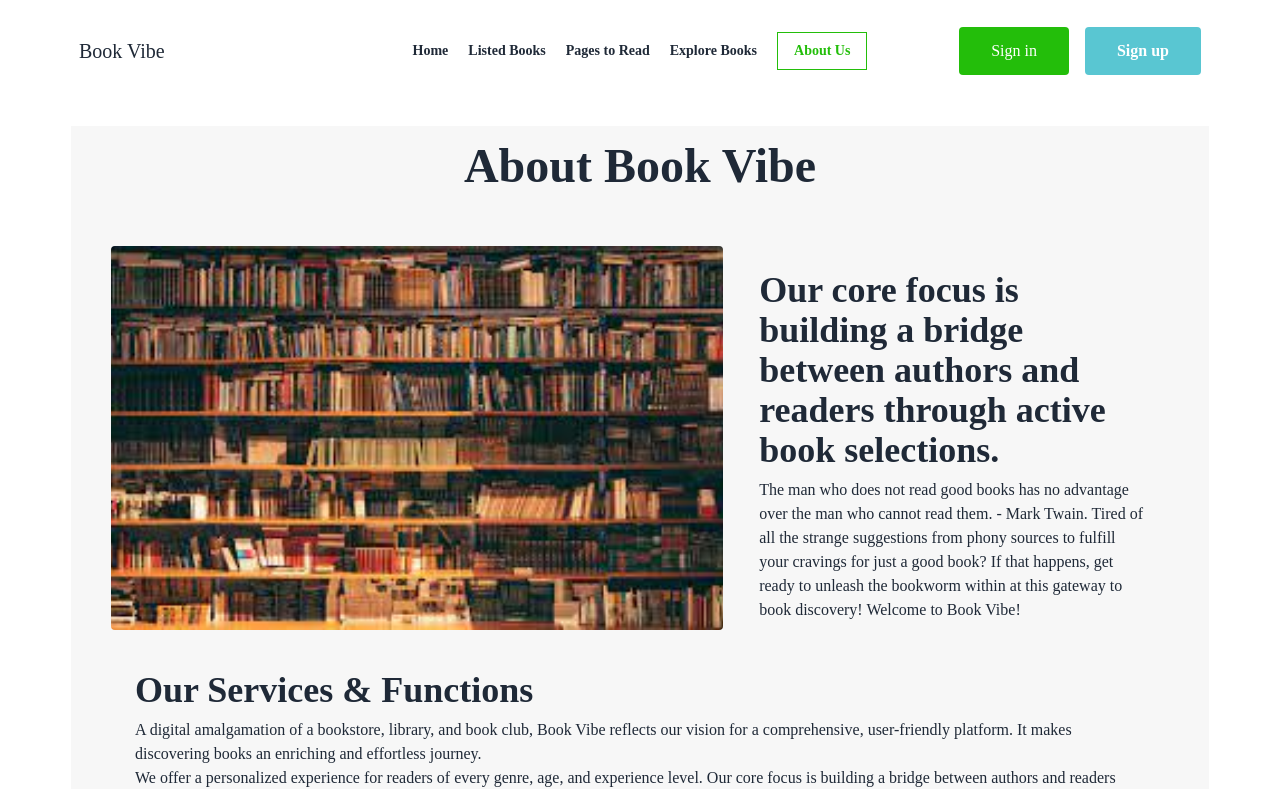
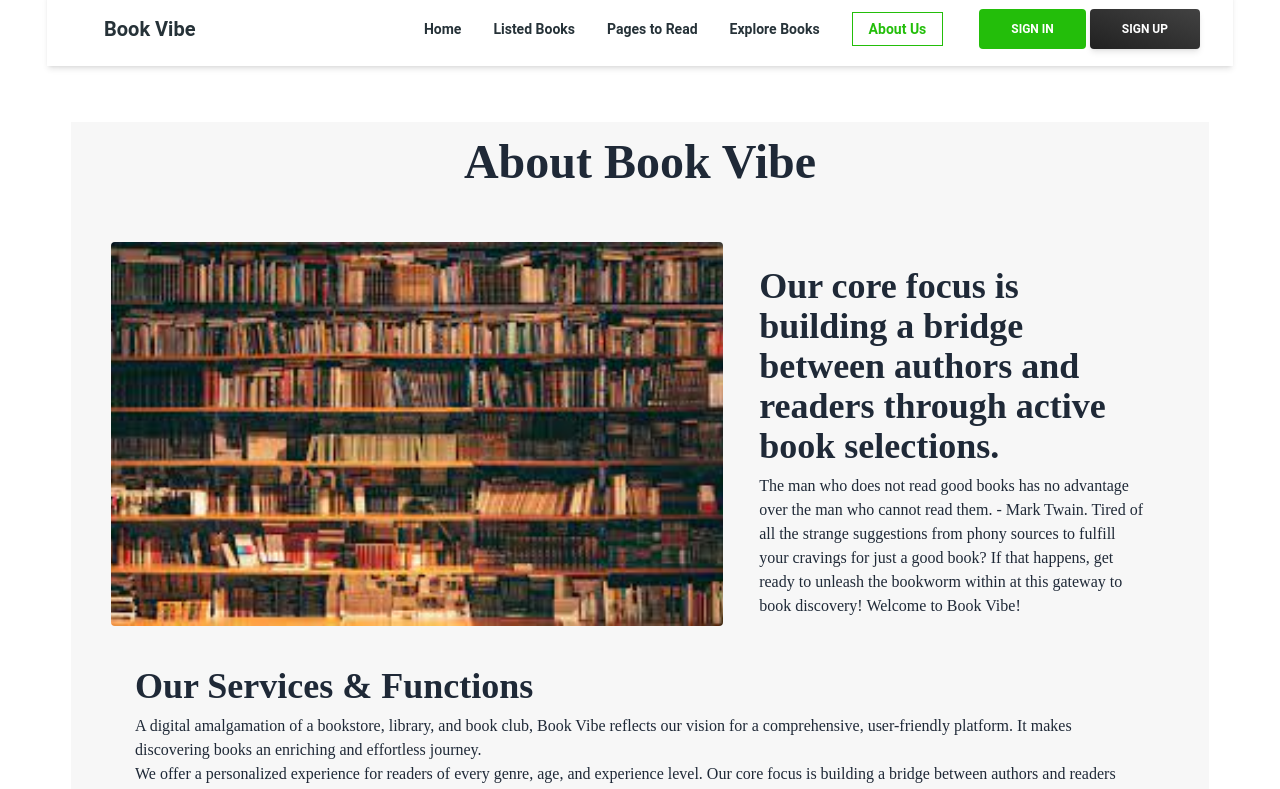
Before and after one commit to NLucky320/BOOK-VIBE, a React (Vite) app: page /aboutUs in a window 1280 px wide. Shown: the top 789 px of the page. Built offline with nearby package versions, Linux system fonts and the light colour scheme.

Commit message:
nav updated

```diff
--- a/src/Pages/AboutUs.jsx
+++ b/src/Pages/AboutUs.jsx
@@ -2,7 +2,7 @@
 import image from "../../src/assets/images.jpg";
 const AboutUs = () => {
   return (
-    <section className="p-4 mt-[100px] lg:mt-[40px] bg-[#13131308]">
+    <section className="p-4 mt-[80px]  bg-[#13131308]">
       <h1 className="text-4xl font-bold leading-none sm:text-5xl text-center pb-4">
         About Book Vibe
       </h1>
--- a/src/Pages/ExploreBooks.jsx
+++ b/src/Pages/ExploreBooks.jsx
@@ -11,7 +11,7 @@
     }, [data]);
 
     return (
-        <div className="p-4 mt-[100px] lg:mt-[40px] text-center">
+        <div className="p-4 mt-[80px] text-center">
             <h2 className="font-bold text-[40px]">Explore Books</h2>
               <div className="hero bg-[#0d0d0d0d] mt-4 md:mt-[52px] md:py-[80px] rounded-[24px]">
   <div className="hero-content flex-col lg:flex-row-reverse gap-4 lg:gap-[86px]">
--- a/src/Pages/Home.jsx
+++ b/src/Pages/Home.jsx
@@ -2,9 +2,11 @@
 import Books from '../components/Books';
 import Hero from '../components/Hero';
 
+
 const Home = () => {
     return (
         <div>
+
             <Hero></Hero>
             <Books></Books>
         </div>
--- a/src/Pages/ListedBooks.jsx
+++ b/src/Pages/ListedBooks.jsx
@@ -27,12 +27,12 @@
     };
     sortArray(sortOption);
   }, [sortOption]);
-  console.log(displayBooks);
+  // console.log(displayBooks);
   const handleSortChange = (e) => {
     setSortOption(e.target.value);
   };
   return (
-    <div className="p-4 lg:mt-[30px]">
+    <div className="p-4 mt-[80px]">
       <div className="bg-[#1313130D] p-6 rounded-[24px]">
         <h2 className="text-center font-bold text-4xl">Books</h2>
       </div>
--- a/src/Pages/PageToRead.jsx
+++ b/src/Pages/PageToRead.jsx
@@ -16,7 +16,7 @@
 const PageToRead = () => {
   const savedBooks = getBooks();
   if (!savedBooks || savedBooks.length === 0) {
-    return <div>No books to display</div>;
+    return <div className="text-4xl text-center font bold mt-40">No book to display</div>;
   }
   const { localData } = useLocalStorage();
   // console.log(localData)
--- a/src/components/Books.jsx
+++ b/src/components/Books.jsx
@@ -17,8 +17,8 @@
     //     .then(data=>setBooks(data))
     // },[])
     return (
-        <div className="p-4 md:mt-[80px] text-center">
-            <h2 className="font-bold text-[40px]">Books</h2>
+        <div className="p-4 mt-6 md:mt-[70px] text-center">
+            <h2 className="font-bold text-[40px] pb-6">Books</h2>
             <div className="grid grid-cols-1 md:grid-cols-2 lg:grid-cols-3 gap-4">
  {
                 data.map(book => <Book key={book.bookId} book={book}></Book> )
--- a/src/components/Hero.jsx
+++ b/src/components/Hero.jsx
@@ -4,7 +4,7 @@
 const Hero = () => {
     return (
         <div>
-  <div className="hero bg-[#0d0d0d0d] p-4 md:mt-[52px] md:py-[80px] rounded-[24px]">
+  <div className="hero bg-[#0d0d0d0d] p-4 mt-[100px] md:py-[80px] rounded-[24px]">
   <div className="hero-content flex-col lg:flex-row-reverse gap-4 lg:gap-[86px]">
     <img src={image} className="max-w-sm rounded-lg shadow-2xl" />
     <div className="max-w-[526px]">
--- a/src/components/Nav.jsx
+++ b/src/components/Nav.jsx
@@ -1,63 +1,32 @@
-import { Link, NavLink } from "react-router-dom";
+import React from "react";
+import {
+  Navbar,
+  MobileNav,
+  Typography,
+  Button,
+  IconButton,
+
+} from "@material-tailwind/react";
+import { NavLink } from "react-router-dom";
 
 const Nav = () => {
-    return (
-        <div>
-          <div className="navbar bg-base-100">
-  <div className="navbar-start">
-    <div className="dropdown">
-      <div tabIndex={0} role="button" className="btn btn-ghost lg:hidden">
-        <svg xmlns="http://www.w3.org/2000/svg" className="h-5 w-5" fill="none" viewBox="0 0 24 24" stroke="currentColor"><path strokeLinecap="round" strokeLinejoin="round" strokeWidth="2" d="M4 6h16M4 12h8m-8 6h16" /></svg>
-      </div>
-      <ul tabIndex={0} className="menu menu-sm dropdown-content mt-1 z-[1] p-2 shadow bg-base-100 rounded-box w-52">
-      <NavLink
-              to="/"
-              className={({ isActive }) =>
-                isActive ? "text-primary font-bold" : "font-bold"
-              }
+  const [openNav, setOpenNav] = React.useState(false);
+
+  React.useEffect(() => {
+    window.addEventListener(
+      "resize",
+      () => window.innerWidth >= 960 && setOpenNav(false),
+    );
+  }, []);
+
+  const navList = (
+    <ul className="mt-2 mb-4 flex flex-col gap-2 lg:mb-0 lg:mt-0 lg:flex-row lg:items-center lg:gap-6">
+      <Typography
+        as="li"
+        variant="small"
+        color="blue-gray"
+        className="p-1 font-normal"
       >
-              Home
-                </NavLink>
-                 <NavLink
-              to="/listedBooks"
-              className={({ isActive }) =>
-                isActive ?"text-primary font-bold" : "font-bold"
-              }
-            >
-             Listed Books
-            </NavLink>
-            <NavLink
-              to="/pagesToRead"
-              className={({ isActive }) =>
-                isActive ? "text-primary font-bold" : "font-bold"
-              }
-            >
-             Pages to Read
-            </NavLink>
-            <NavLink
-              to="/exploreBooks"
-              className={({ isActive }) =>
-                isActive ? "text-primary font-bold" : "font-bold"
-              }
-            >
-             Explore Books
-            </NavLink>
-            <NavLink
-              to="/aboutUs"
-              className={({ isActive }) =>
-                isActive ? "text-primary font-bold" : "font-bold"
-              }
-            >
-           About Us
-            </NavLink>
-
-      </ul>
-    </div>
-    <a className=" text-xl">Book Vibe</a>
-  </div>
-  <div className="navbar-center hidden lg:flex">
-      <div className="flex-none gap-2">
-          <ul className="menu menu-horizontal px-1 hidden sm:flex gap-5 items-center">
        <NavLink
               to="/"
               className={({ isActive }) =>
@@ -66,6 +35,13 @@
             >
               Home
                 </NavLink>
+      </Typography>
+      <Typography
+        as="li"
+        variant="small"
+        color="blue-gray"
+        className="p-1 font-normal"
+      >
           <NavLink
               to="/listedBooks"
               className={({ isActive }) =>
@@ -74,6 +50,13 @@
             >
              Listed Books
             </NavLink>
+      </Typography>
+      <Typography
+        as="li"
+        variant="small"
+        color="blue-gray"
+        className="p-1 font-normal"
+      >
         <NavLink
               to="/pagesToRead"
               className={({ isActive }) =>
@@ -82,6 +65,13 @@
             >
              Pages to Read
             </NavLink>
+      </Typography>
+      <Typography
+        as="li"
+        variant="small"
+        color="blue-gray"
+        className="p-1 font-normal"
+      >
        <NavLink
               to="/exploreBooks"
               className={({ isActive }) =>
@@ -90,6 +80,13 @@
             >
              Explore Books
             </NavLink>
+      </Typography>
+      <Typography
+        as="li"
+        variant="small"
+        color="blue-gray"
+        className="p-1 font-normal"
+      >
        <NavLink
               to="/aboutUs"
               className={({ isActive }) =>
@@ -98,20 +95,91 @@
             >
            About Us
             </NavLink>
+      </Typography>
     </ul>
+  );
 
+    return (
+       <div className="-m-6 max-h-[768px] w-[calc(100%+48px)]">
+      <Navbar className="sticky top-0 z-10 h-max max-w-full rounded-none px-4 py-2 lg:px-8 lg:py-4">
+        <div className="flex items-center justify-between text-blue-gray-900">
+          <Typography
+            as="a"
+            href="#"
+            className="mr-4 cursor-pointer py-1.5 font-bold pl-6 text-xl"
+          >
+            Book Vibe
+          </Typography>
+          <div className="flex items-center gap-4">
+            <div className="mr-4 hidden lg:block">{navList}</div>
+            <div className="flex items-center gap-x-1">
+              <Button
+                variant="text"
+                size="sm"
+                className="hidden lg:inline-block px-8 py-3 bg-[#23BE0A] text-white rounded"
+              >
+                <span>Sign In</span>
+              </Button>
+              <Button
+                variant="gradient"
+                size="sm"
+                className="hidden lg:inline-block px-8 py-3 bg-[#59C6D2] text-white rounded"
+              >
+                <span>Sign up</span>
+              </Button>
+            </div>
+            <IconButton
+              variant="text"
+              className="ml-auto h-6 w-6 text-inherit hover:bg-transparent focus:bg-transparent active:bg-transparent lg:hidden"
+              ripple={false}
+              onClick={() => setOpenNav(!openNav)}
+            >
+              {openNav ? (
+                <svg
+                  xmlns="http://www.w3.org/2000/svg"
+                  fill="none"
+                  className="h-6 w-6"
+                  viewBox="0 0 24 24"
+                  stroke="currentColor"
+                  strokeWidth={2}
+                >
+                  <path
+                    strokeLinecap="round"
+                    strokeLinejoin="round"
+                    d="M6 18L18 6M6 6l12 12"
+                  />
+                </svg>
+              ) : (
+                <svg
+                  xmlns="http://www.w3.org/2000/svg"
+                  className="h-6 w-6"
+                  fill="none"
+                  stroke="currentColor"
+                  strokeWidth={2}
+                >
+                  <path
+                    strokeLinecap="round"
+                    strokeLinejoin="round"
+                    d="M4 6h16M4 12h16M4 18h16"
+                  />
+                </svg>
+              )}
+            </IconButton>
           </div>
         </div>
-  <div className="navbar-end">
-    <div className="items-center flex-shrink-0 hidden lg:flex gap-4">
-			<button className="self-center px-8 py-3 bg-[#23BE0A] text-white rounded ">Sign in</button>
-			<button className="self-center px-8 py-3 font-semibold rounded bg-[#59C6D2] text-white">Sign up</button>
+        <MobileNav open={openNav}>
+          {navList}
+          <div className="flex items-center gap-x-1">
+            <Button fullWidth variant="text" size="sm" className="px-8 py-3 font-semibold rounded bg-[#59C6D2] text-white">
+              <span>Sign In</span>
+            </Button>
+            <Button fullWidth variant="gradient" size="sm" className="px-8 py-3 font-semibold rounded bg-[#59C6D2] text-white">
+              <span>Sign up</span>
+            </Button>
           </div>
+        </MobileNav>
+      </Navbar>
     </div>
-  </div>
-</div>
-
-
     );
 };
 
```
Lines whose indentation alone changed are shown as unchanged.
